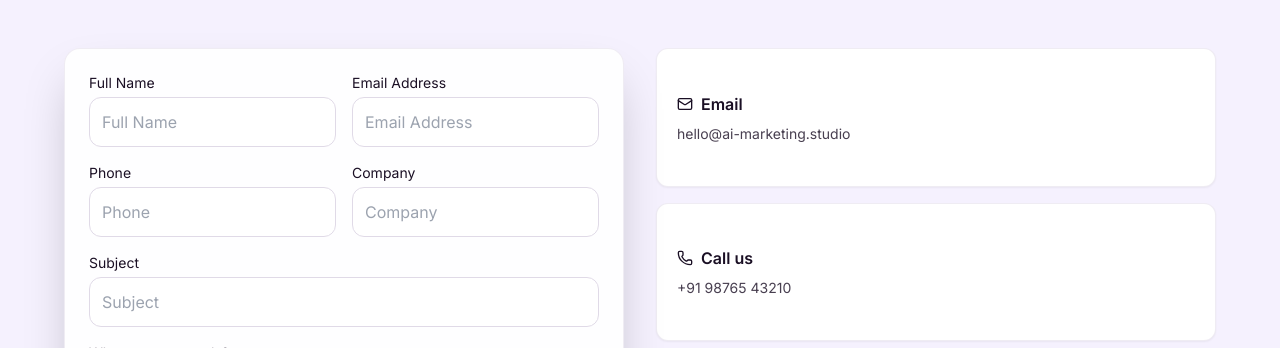
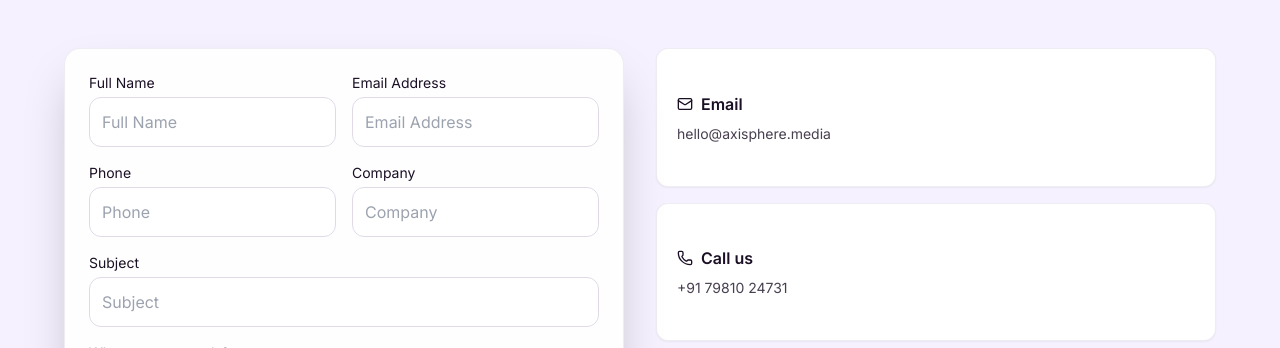
Before and after one commit to KSaiSreeLasya/AXISPHERE1, a React (Vite) app: page / in a window 1280 px wide. Shown: the part 8166-8514 px from the top of the page. Built offline with nearby package versions, Linux system fonts and the light colour scheme.

Commit message:
Update ContactSection.tsx

```diff
--- a/client/components/ContactSection.tsx
+++ b/client/components/ContactSection.tsx
@@ -243,14 +243,14 @@ export default function ContactSection() {
                 <Mail className="h-4 w-4" /> Email
               </div>
               <div className="text-sm text-foreground/80">
-                hello@ai-marketing.studio
+                hello@axisphere.media
               </div>
             </div>
             <div className="rounded-xl border border-border/50 bg-card p-5 shadow-sm h-full flex flex-col justify-center">
               <div className="mb-2 flex items-center gap-2 font-semibold">
                 <Phone className="h-4 w-4" /> Call us
               </div>
-              <div className="text-sm text-foreground/80">+91 98765 43210</div>
+              <div className="text-sm text-foreground/80">+91 79810 24731</div>
             </div>
             <div className="rounded-xl border border-border/50 bg-card p-5 shadow-sm h-full flex flex-col justify-center">
               <div className="mb-2 flex items-center gap-2 font-semibold">
```
